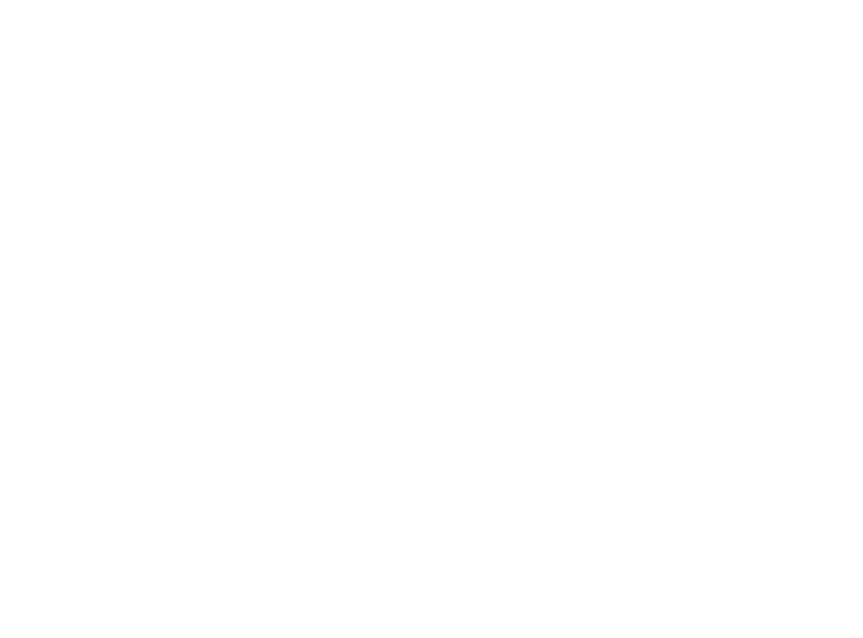
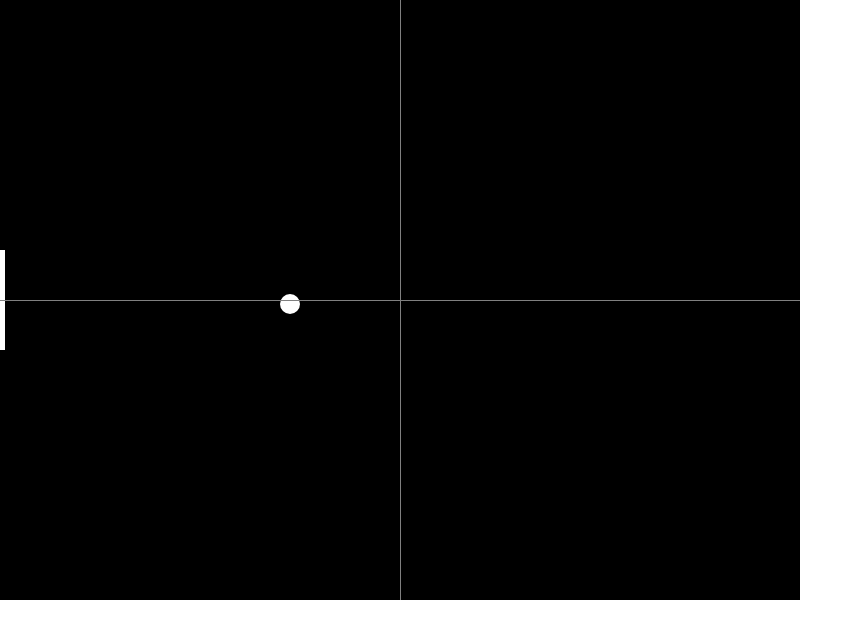
Before and after one commit to gabrielnemeth/pong, a plain HTML site: page index.html in a window 1280 px wide. Shown: the whole page, without its empty margins (0-863 px from the left). Drawn offline with Linux system fonts and the light colour scheme.

Commit message:
Adding ball movement + paddle

```diff
--- a/app.css
+++ b/app.css
@@ -0,0 +1,3 @@
+body {
+    margin: 0;
+}
--- a/app.js
+++ b/app.js
@@ -0,0 +1,105 @@
+(function() {
+
+    var canvas = document.getElementById('game');
+    var ctx = canvas.getContext('2d');
+
+    var fps = 60;
+    var ballSpeedX = 5;
+    var ballSpeedY = 2;
+    var ballRadius = 10;
+    var ballX = (canvas.width / 2);
+    var ballY = (canvas.height / 2);
+
+    var player1Height = 100;
+    var player1Width = 5;
+    var player1Y = (canvas.height / 2) - (player1Height / 2);
+
+    function getMousePos(evt) {
+        var rect = canvas.getBoundingClientRect();
+        var root = document.documentElement;
+        var mouseX = evt.clientX - rect.left - root.scrollLeft;
+        var mouseY = evt.clientY - rect.top - root.scrollTop;
+
+        return {
+            x: mouseX,
+            y: mouseY
+        }
+    }
+
+    function followMouse(x) {
+        player1Y = x - (player1Height / 2);
+    }
+
+    function drawRect(color, x, y, height, width) {
+        ctx.fillStyle = color;
+        ctx.fillRect(x, y, height, width);
+    }
+
+    function drawBall(color, x, y, radius) {
+        ctx.fillStyle = color;
+        ctx.beginPath();
+        ctx.arc(x, y, radius, 0, Math.PI * 2, true);
+        ctx.fill();
+    }
+
+    function bounceBall() {
+        if (ballX >= canvas.width) {
+            ballSpeedX = -ballSpeedX;
+        } else if (ballX <= 0) {
+            ballSpeedX = -ballSpeedX;
+        }
+
+        if (ballY >= canvas.height) {
+            ballSpeedY = -ballSpeedY;
+        } else if (ballY <= 0) {
+            ballSpeedY = -ballSpeedY;
+        }
+    }
+
+    function moveBall() {
+        ballX += ballSpeedX;
+        ballY += ballSpeedY;
+        bounceBall();
+    }
+
+    // draws crosshair for testing purpose
+    function drawCrosshair(draw) {
+        if (draw) {
+            drawRect('grey', 0, (canvas.height / 2), canvas.width, 1);
+            drawRect('grey', (canvas.width / 2), 0, 1, canvas.height);
+        } else {
+            return;
+        }
+    }
+
+    function draw() {
+        // draw the background
+        drawRect('black', 0, 0, canvas.width, canvas.height);
+
+        // draw player 1
+        drawRect('white', 0, player1Y, player1Width, player1Height);
+
+        //draw the ball
+        drawBall('white', ballX, ballY, ballRadius);
+
+        drawCrosshair(true);
+
+        // Move the ball
+        moveBall();
+    }
+
+    function update() {
+        setInterval(draw, 1000 / fps);
+    }
+
+    window.onload = function () {
+        update();
+
+        canvas.addEventListener('mousemove', function (evt) {
+            followMouse(getMousePos(evt).y);
+        })
+    }
+
+
+
+})();
--- a/index.html
+++ b/index.html
@@ -10,6 +10,8 @@
     <title>Game</title>
 </head>
 <body>
+    <canvas id="game" width="800" height="600"></canvas>
+
     <script src="app.js"></script>
 </body>
 </html>
```
